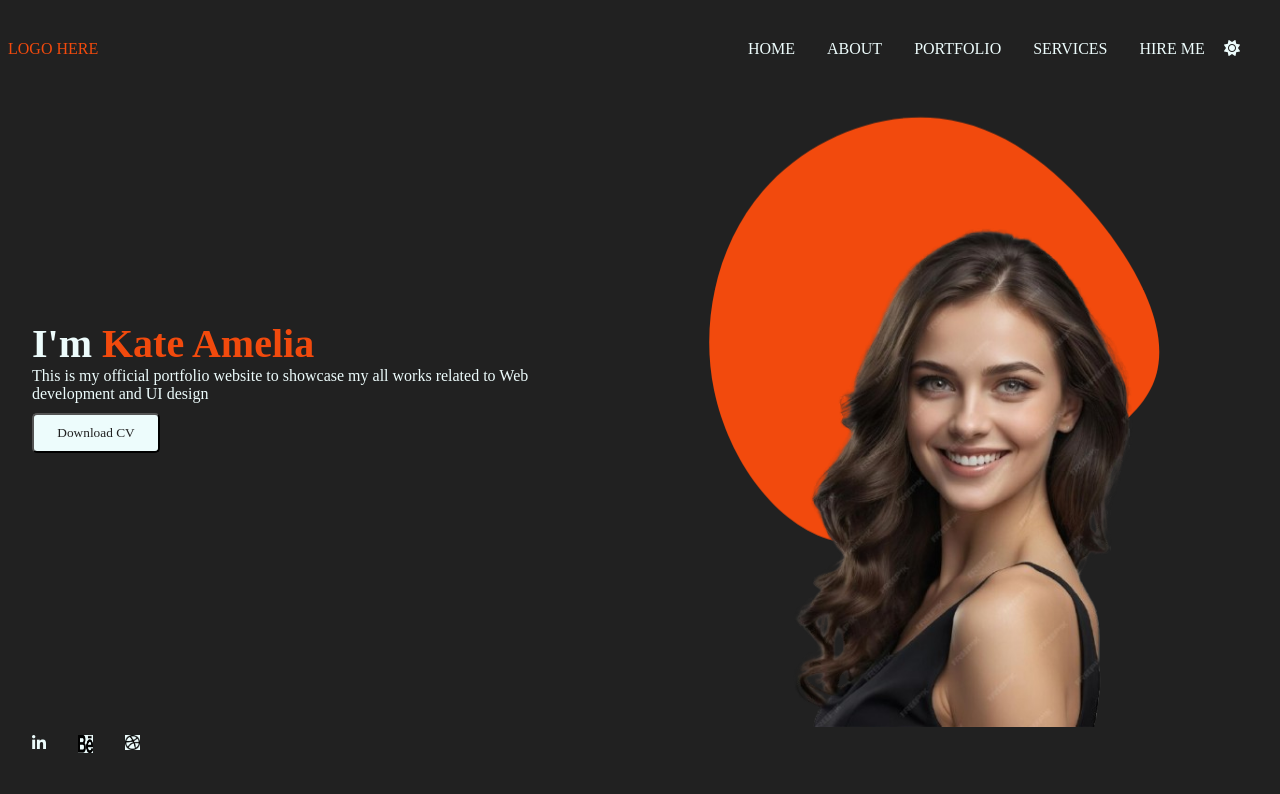
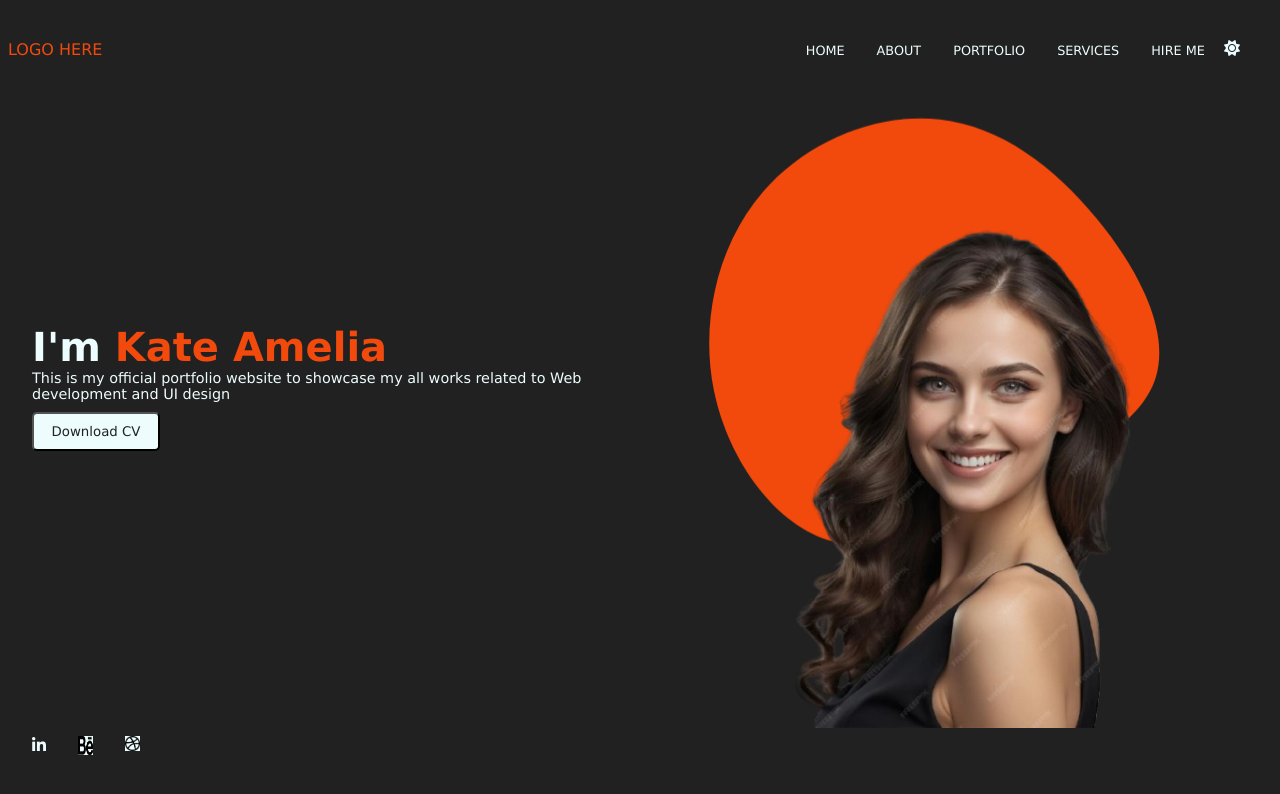
Before and after one commit to Zelefack123/Javascript_beginner, a plain HTML site: page DARK MODE Project/index.html in a window 1280 px wide. Drawn offline with Linux system fonts and the light colour scheme.

Commit message:
did some minor adjustments

```diff
--- a/DARK MODE Project/style.css
+++ b/DARK MODE Project/style.css
@@ -2,7 +2,7 @@
     padding:0;
     margin:0;
     box-sizing: border-box;
-    font-family: poppins;
+    font-family: Verdana, Geneva, Tahoma, sans-serif;
 
 }
 :root{
@@ -60,6 +60,7 @@ nav ul li a{
     padding: 0.5rem;
     border-radius: 10px;
     cursor:pointer;
+    font-size: 0.8rem;
 }
 nav ul li a:hover{
     background-color: #F24A0D;
@@ -88,7 +89,8 @@ text-align: left;
 
 }
 .row1 p{
-    color:var(--primary-color)
+    color:var(--primary-color);
+    font-size: 0.9rem;
 }
 .row1  button{
  width:8rem;
```
